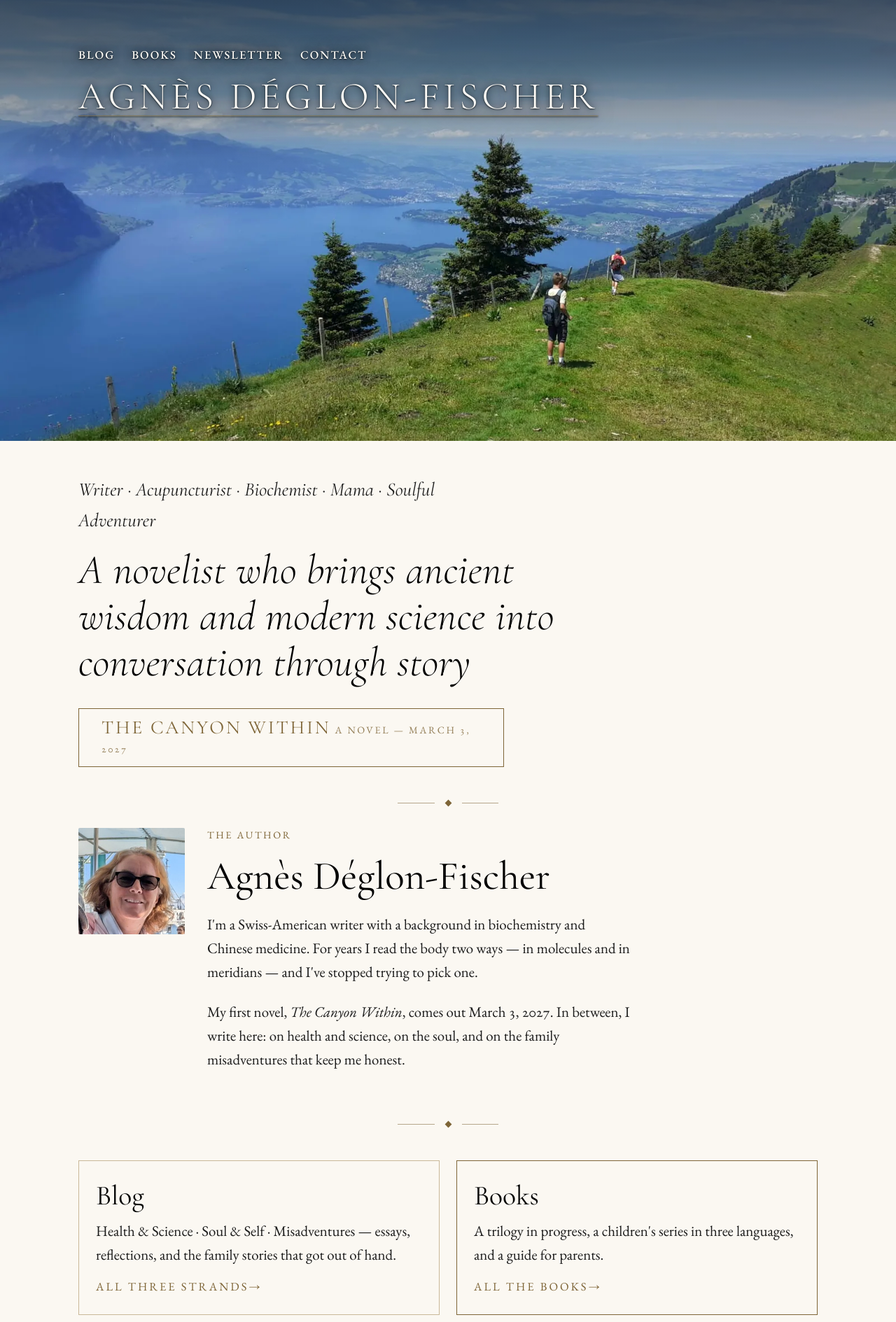
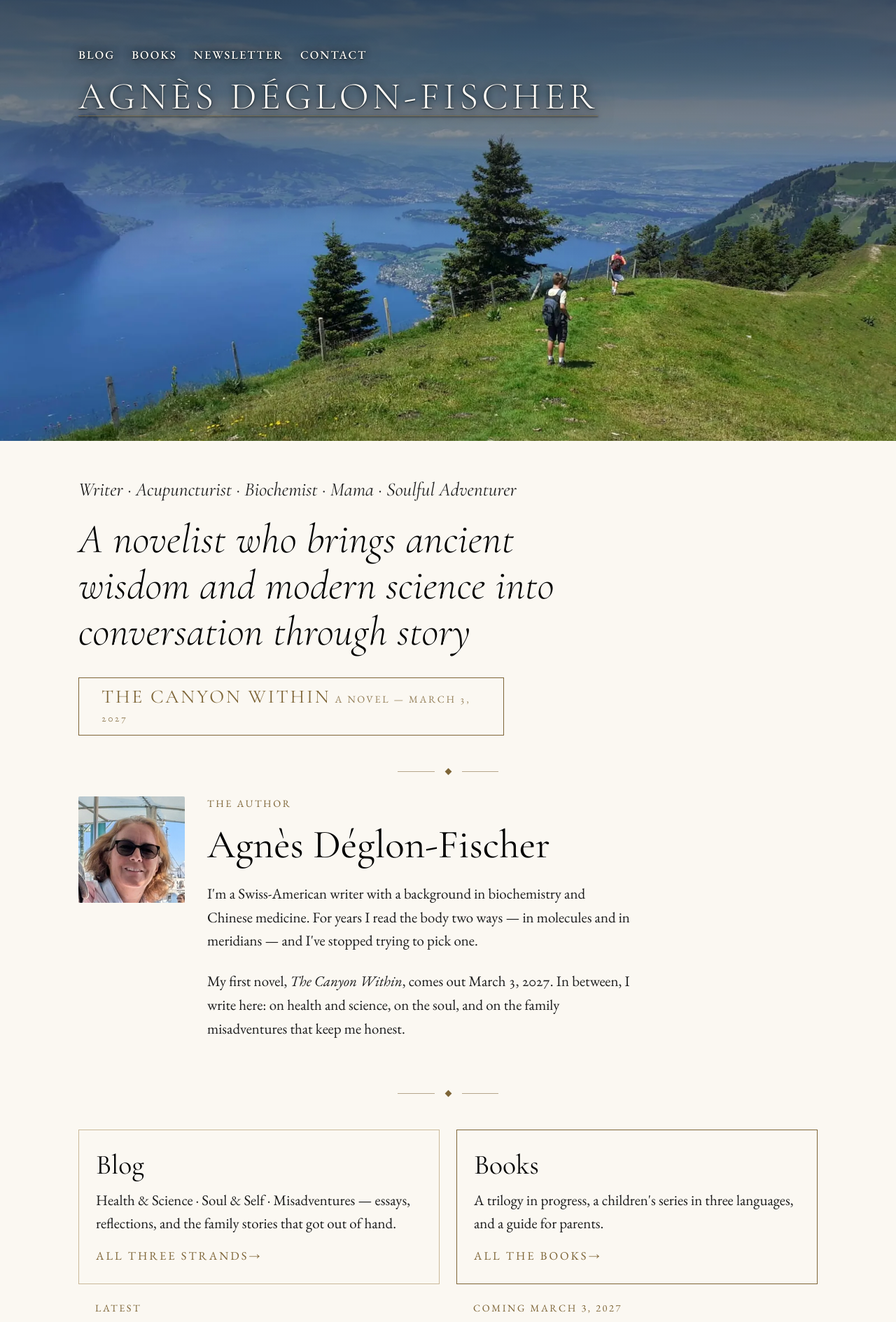
Before and after one commit to adeglon/adeglon.github.io, a Jekyll site: the page built from docs/index.html, in a window 1280 px wide. Shown: the top 1889 px of the page at 70% size. Built offline with Jekyll 4.4.1, drawn with Linux system fonts in a browser that asks for light colours; a script that is not in the unit is left out; grey boxes are pictures that could not be loaded.

Commit message:
Carry the band far enough down to hold the whole name, and keep the five nouns on one line
Measured: the name spans 28-44% of the frame and the gradient had fallen to
almost nothing by its baseline. It now still carries 0.28 there and lets go at
62%, so the walkers and the near slope are untouched.

The five nouns were inheriting the default paragraph measure - a reading
column - which broke them over two lines and left the last two looking like an
afterthought.

Co-Authored-By: Claude Opus 5 <noreply@anthropic.com>
Claude-Session: https://claude.ai/code/session_01CXLAusaY8sc4P4TTBSZq1C

```diff
--- a/docs/assets/css/components.css
+++ b/docs/assets/css/components.css
@@ -460,10 +460,11 @@
   background:
     linear-gradient(to bottom,
       rgba(17, 24, 30, 0.68) 0%,
-      rgba(17, 24, 30, 0.56) 14%,
-      rgba(17, 24, 30, 0.34) 26%,
-      rgba(17, 24, 30, 0.12) 36%,
-      rgba(17, 24, 30, 0) 46%);
+      rgba(17, 24, 30, 0.60) 16%,
+      rgba(17, 24, 30, 0.46) 30%,
+      rgba(17, 24, 30, 0.28) 42%,
+      rgba(17, 24, 30, 0.10) 52%,
+      rgba(17, 24, 30, 0) 62%);
 }
 /* Its own colour, very slightly forward. Nothing is filtering the photograph
    down any more, so it can carry the daylight it was shot in. */
@@ -552,11 +553,15 @@
 .opening { margin-block: 0 var(--sp-7); }
 /* The five nouns, moved off the photograph. They are a caption to her name,
    so they lead the opening rather than competing with the claim. */
+/* Five nouns separated by dots read as one gesture; broken over two lines the
+   last two look like an afterthought. The default paragraph measure is a
+   reading column and cut it in half, so it gets its own. */
 .opening__nouns {
   font-family: var(--font-display);
   font-style: italic;
   font-size: var(--fs-lg);
   color: var(--text);
+  max-width: 46rem;
   margin: 0 0 var(--sp-4);
 }
 .opening__claim {
```
